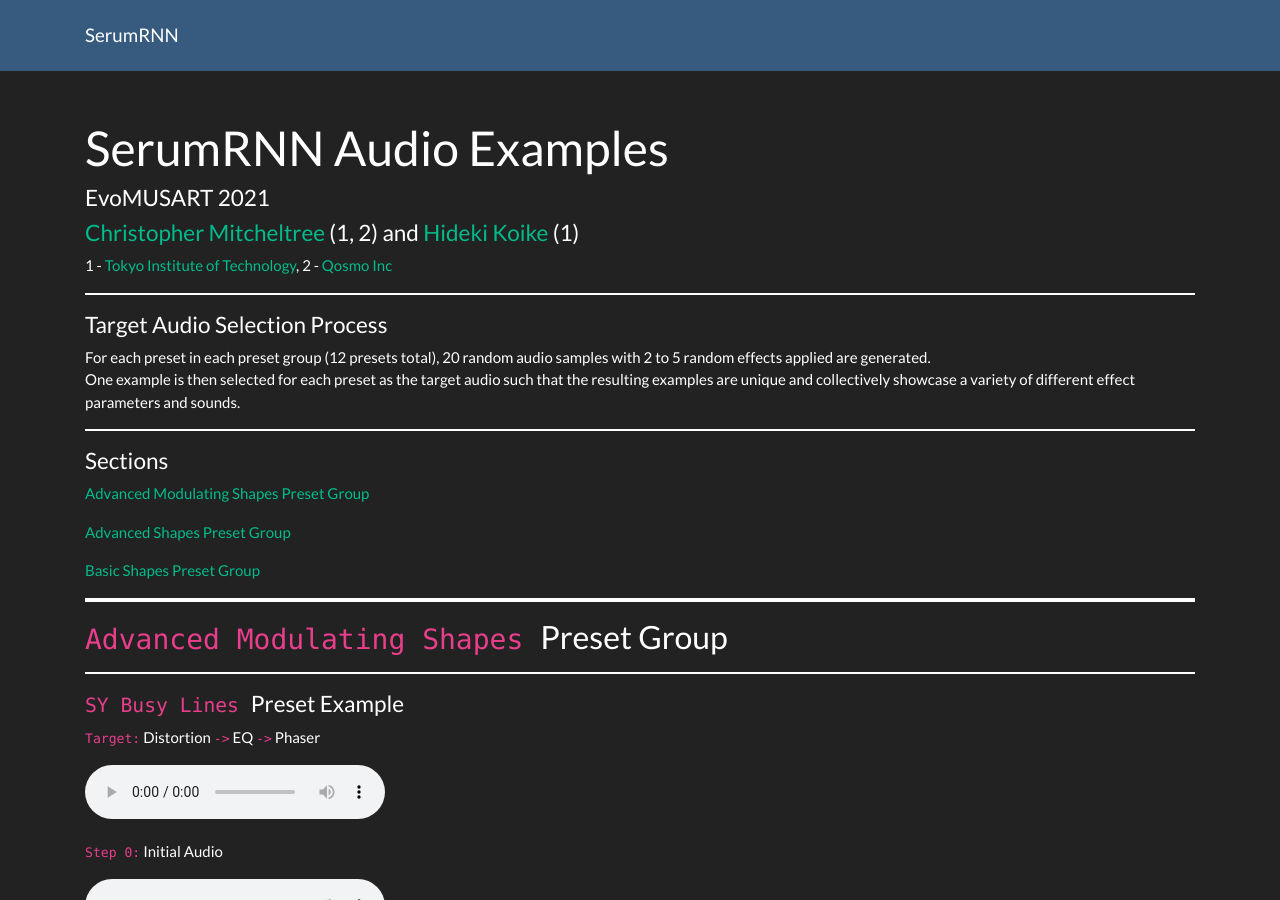
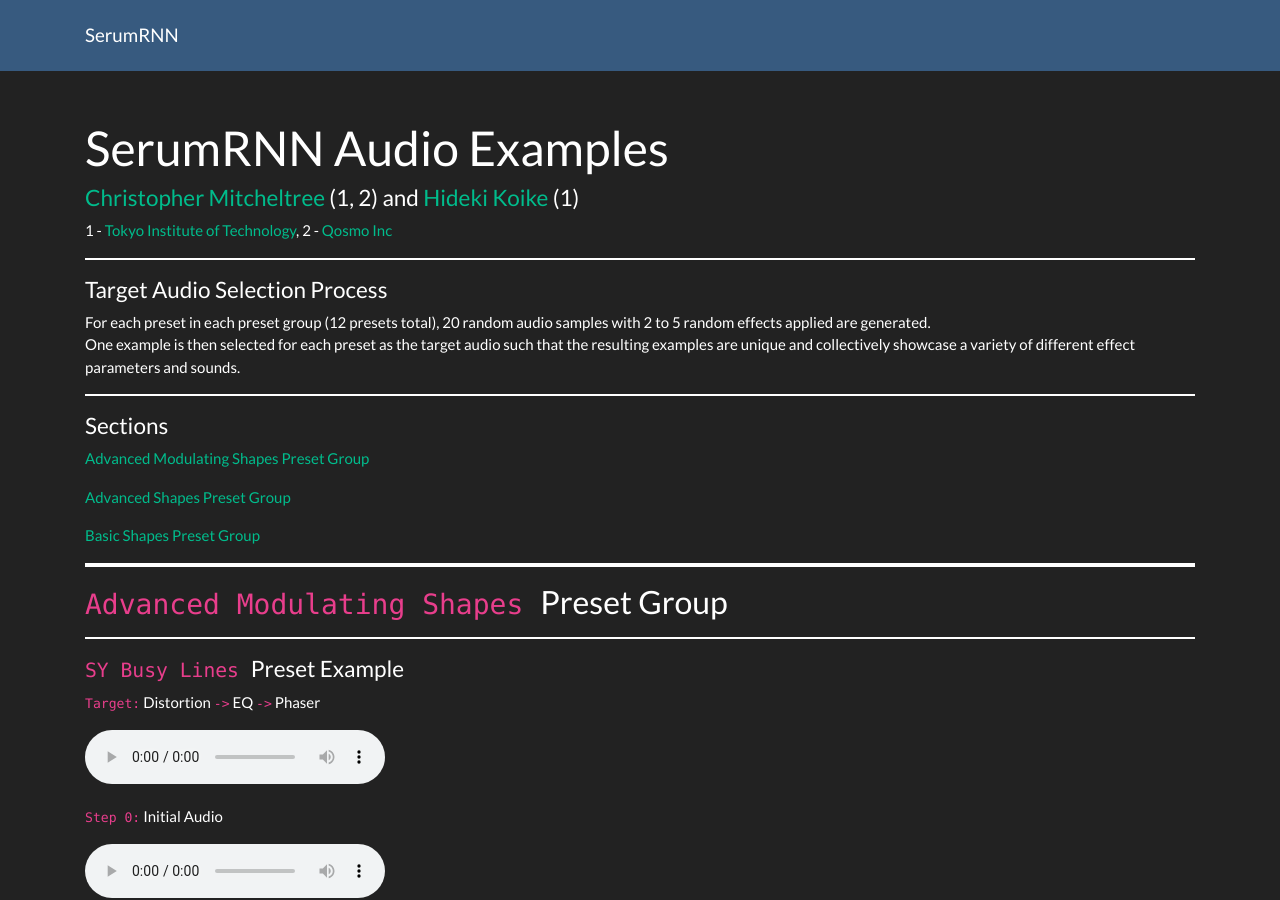
Before and after one commit to icewithfrosting/serum_rnn_examples, a Jekyll site: the page built from index.md, in a window 1280 px wide and 900 px high. Built offline with Jekyll 4.4.1, drawn with Linux system fonts in a browser that asks for light colours.

Commit message:
Update index.md

```diff
--- a/index.md
+++ b/index.md
@@ -3,7 +3,7 @@
 title: SerumRNN Audio Examples
 ---
 
-#### EvoMUSART 2021
+<!--#### EvoMUSART 2021-->
 
 #### [Christopher Mitcheltree](https://christhetr.ee/) (1, 2) and [Hideki Koike](https://www.vogue.cs.titech.ac.jp/koike) (1)
 
```
